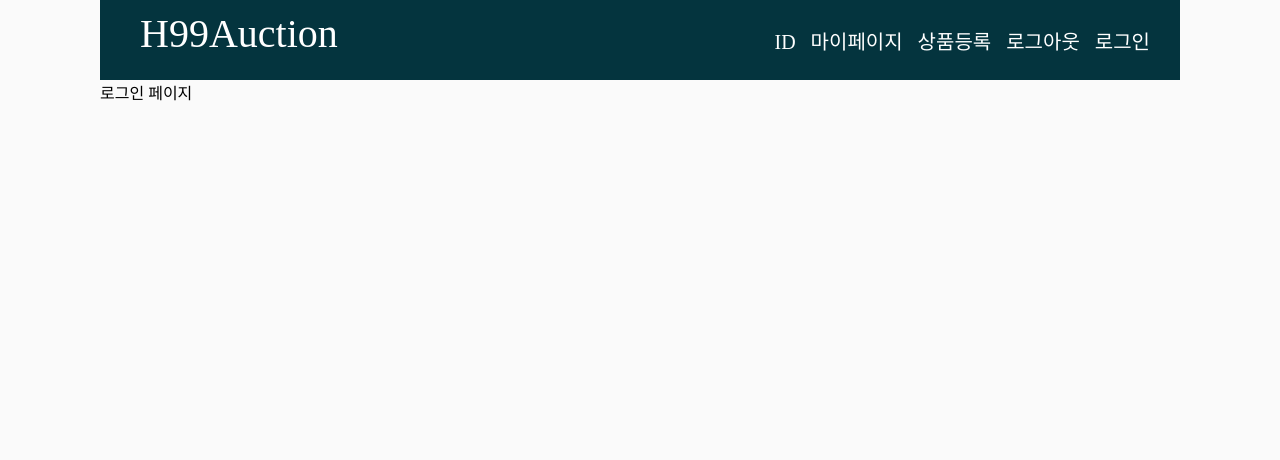
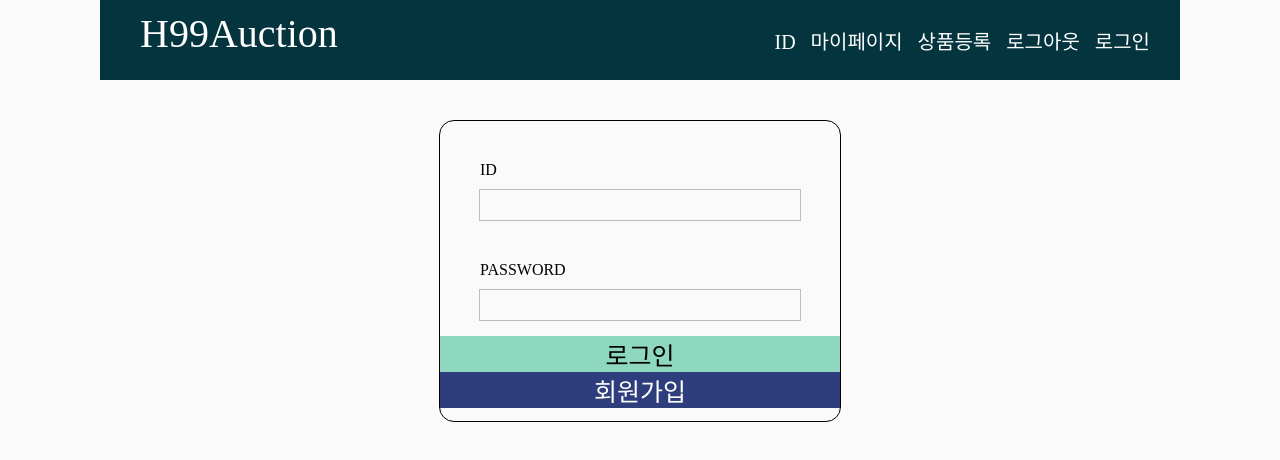
Before and after one commit to H99-2team-Auction/FrontAuction, a React (Create React App) app: page /login in a window 1280 px wide. Shown: the top 460 px of the page. Built offline with nearby package versions, Linux system fonts and the light colour scheme.

Commit message:
login style

```diff
--- a/src/pages/Login.js
+++ b/src/pages/Login.js
@@ -1,5 +1,65 @@
 import styled from 'styled-components';
+import { useNavigate } from 'react-router-dom';
+
+const StLoginBoxContainer = styled.div`
+  width: 400px;
+  height: 300px;
+  border: 1px solid black;
+  border-radius: 15px;
+  margin-top: 40px;
+  display: flex;
+  flex-direction: column;
+`;
+
+const StLoginPTag = styled.p`
+  width: 80%;
+  display: flex;
+  justify-content: left;
+  margin-top: 40px;
+`;
+
+const StLoginIdInput = styled.input`
+  width: 80%;
+  height: 30px;
+  border: 1px solid #bdbdbd;
+  margin-top: 10px;
+`;
+
+const StLoginPasswordInput = styled.input`
+  width: 80%;
+  height: 30px;
+  border: 1px solid #bdbdbd;
+  margin-top: 10px;
+`;
+
+const StloginBtn = styled.button`
+  width: 100%;
+  border: none;
+  cursor: pointer;
+  margin-top: 15px;
+  background-color: #8dd8be;
+  font-size: 25px;
+`;
+
+const StSignUpBtn = styled.button`
+  width: 100%;
+  border: none;
+  cursor: pointer;
+  background-color: #2e3e7c;
+  color: white;
+  font-size: 25px;
+`;
 
 export default function Login() {
-  return <div>로그인 페이지</div>;
+  const navigate = useNavigate();
+  return (
+    <StLoginBoxContainer>
+      <StLoginPTag>ID</StLoginPTag>
+      <StLoginIdInput type={'text'}></StLoginIdInput>
+      <StLoginPTag>PASSWORD</StLoginPTag>
+      <StLoginPasswordInput type={'password'}></StLoginPasswordInput>
+      <StloginBtn>로그인</StloginBtn>
+      <StSignUpBtn onClick={() => navigate('/signup')}>회원가입</StSignUpBtn>
+    </StLoginBoxContainer>
+  );
 }
--- a/src/pages/SignUp.js
+++ b/src/pages/SignUp.js
@@ -1,3 +1,8 @@
 export default function SignUp() {
-  return <div>회원가입 페이지</div>;
+  return (
+    <>
+      asdaasd
+      <div>회원가입 페이지</div>;<div>회원가입 페이지</div>;<div>회원가입 페이지</div>;
+    </>
+  );
 }
```
